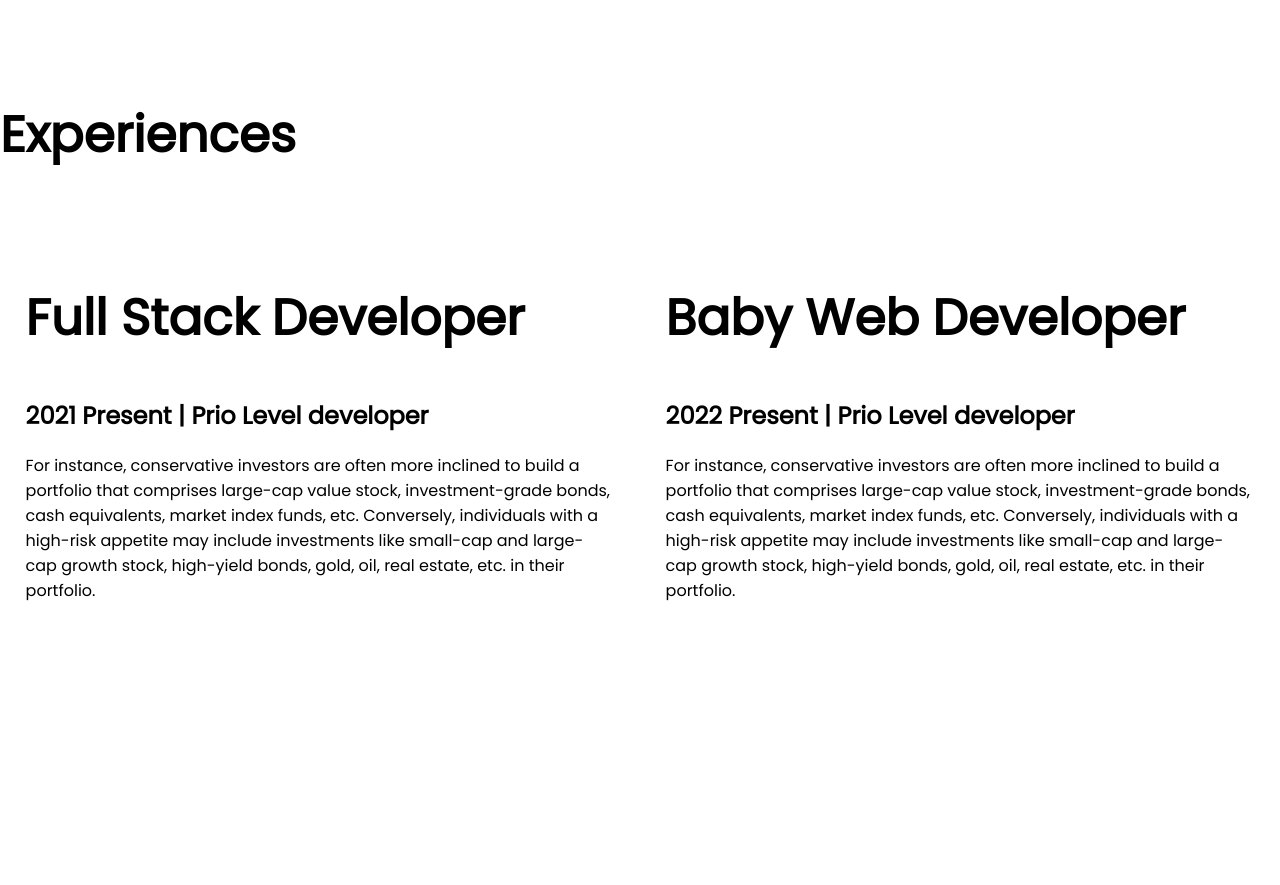
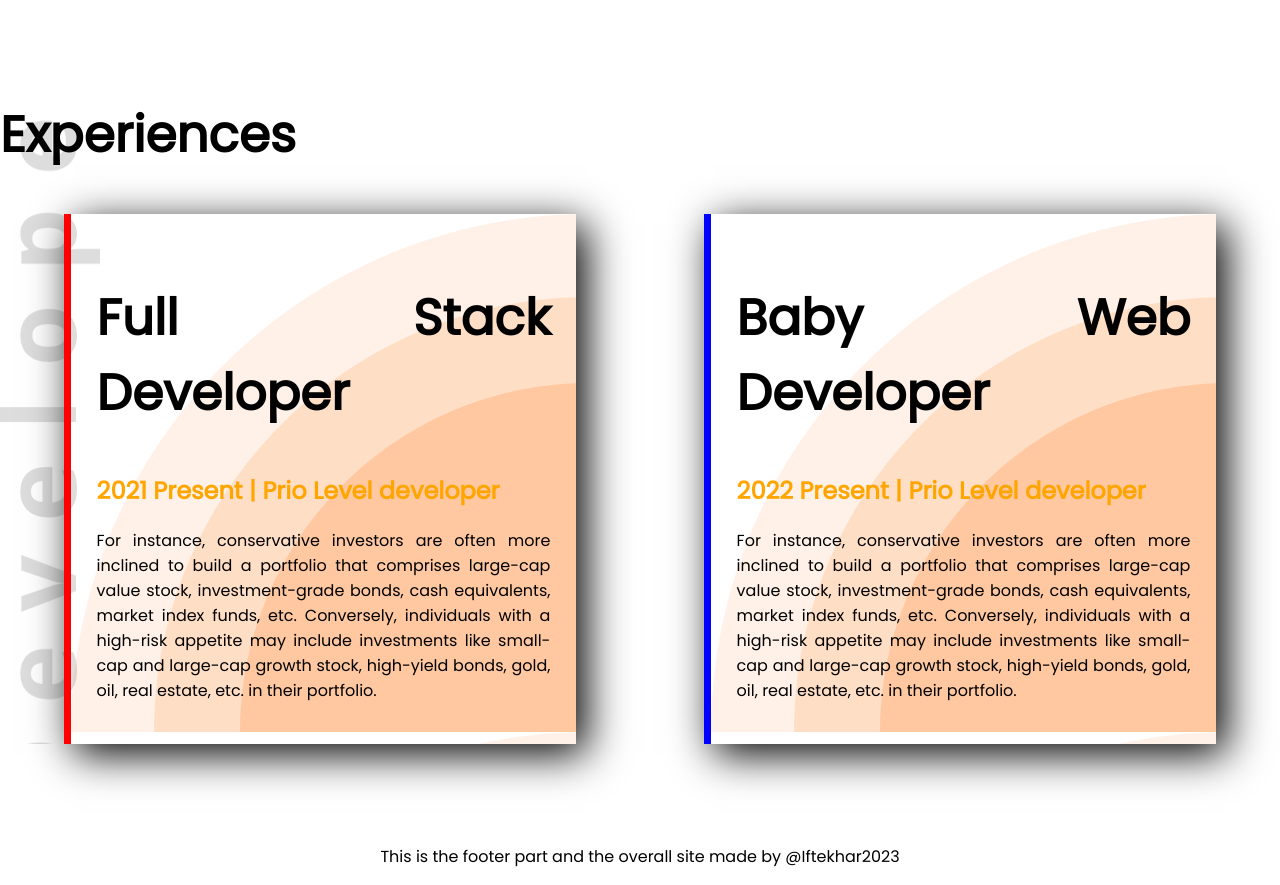
Before and after one commit to IftekharUlRouf/developer-portfolio, a plain HTML site: page index.html in a window 1280 px wide. Shown: the part 1510-2395 px from the top of the page. Before the commit the page ends 2254 px from the top, so only its background shows below. Drawn offline with Linux system fonts and the light colour scheme.

Commit message:
last update

```diff
--- a/index.html
+++ b/index.html
@@ -61,18 +61,18 @@
     <section class="experience-area">
         <h1>Experiences</h1>
         <div class="felxible-container">
-            <div class="half-width">
+            <div id="item1" class="experience-item">
                 <h1>Full Stack Developer</h1>
-                <h2>2021 Present | Prio Level developer</h2>
+                <h2 class="orange">2021 Present | Prio Level developer</h2>
                 <p>For instance, conservative investors are often more inclined to build a portfolio that comprises
                     large-cap value stock, investment-grade bonds, cash equivalents, market index funds, etc.
                     Conversely, individuals with a high-risk appetite may include investments like small-cap and
                     large-cap growth stock, high-yield bonds, gold, oil, real estate, etc. in their portfolio.</p>
             </div>
 
-            <div class="half-width">
+            <div id="item2" class="experience-item">
                 <h1>Baby Web Developer</h1>
-                <h2>2022 Present | Prio Level developer</h2>
+                <h2 class="orange">2022 Present | Prio Level developer</h2>
                 <p>For instance, conservative investors are often more inclined to build a portfolio that comprises
                     large-cap value stock, investment-grade bonds, cash equivalents, market index funds, etc.
                     Conversely, individuals with a high-risk appetite may include investments like small-cap and
@@ -84,5 +84,8 @@
 
 
 </body>
+<footer>
+    <p>This is the footer part and the overall site made by @Iftekhar2023</p>
+</footer>
 
 </html>
--- a/style.css
+++ b/style.css
@@ -43,3 +43,42 @@ h1 {
     background-repeat: no-repeat;
     background-position: right;
 }
+
+.experience-item {
+    width: 50%;
+    padding: 2%;
+    box-shadow: 10px 10px 40px black;
+    margin-left: 5%;
+    margin-right: 5%;
+    text-align: justify;
+    background-image: url(images/header_bg.png);
+
+
+
+}
+
+#item1 {
+    border-left: 7px solid red;
+
+}
+
+#item2 {
+    border-left: 7px solid blue;
+}
+
+
+
+.experience-area {
+    background-image: url(images/developer.png);
+    background-repeat: no-repeat;
+    background-position: left;
+    height: 10%;
+}
+
+footer p {
+    text-align: center;
+}
+
+p {
+    text-align: justify;
+}
```
